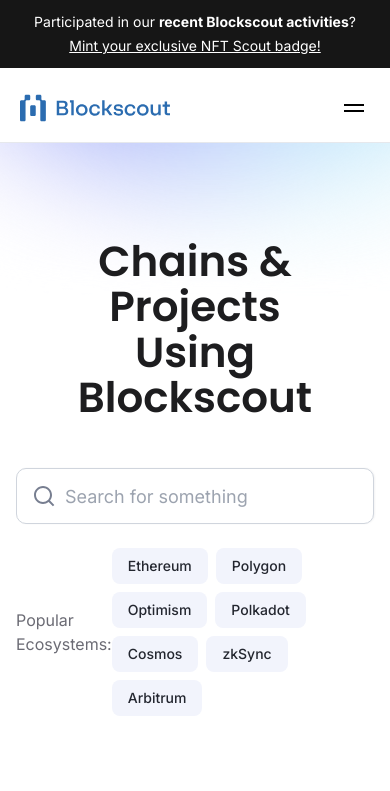
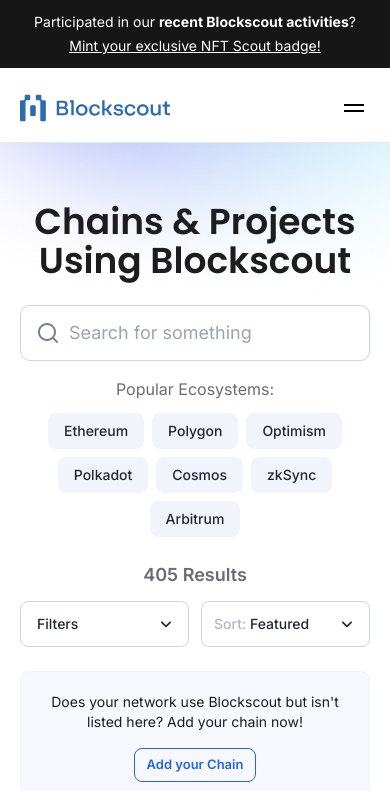
Before and after one commit to blockscout/chainscout, a Next.js app: page / in a window 390 px wide. Shown: the top 791 px of the page. Built offline with nearby package versions, Linux system fonts and the light colour scheme.

Commit message:
adapt for mobiles

```diff
--- a/app/page.tsx
+++ b/app/page.tsx
@@ -144,11 +144,11 @@ export default function Home() {
   return (
     <main className="pt-[143px] md:pt-[138px]">
       <div className="flex flex-col items-center custom-background">
-        <div className="flex flex-col items-center px-4 pt-24 w-full max-w-[1376px] mx-auto pb-[100px] sm:px-6 lg:px-10">
-          <h1 className="font-poppins text-[#1d1d1f] text-[42px] md:text-[54px] lg:text-7xl leading-[1.08em] lg:leading-[1.08em] font-semibold text-center mb-12">
+        <div className="flex flex-col items-center px-5 pt-[60px] md:pt-24 w-full max-w-[1376px] mx-auto pb-[100px] sm:px-6 lg:px-10">
+          <h1 className="font-poppins text-[#1d1d1f] text-[36px] md:text-[54px] lg:text-7xl leading-[1.08em] lg:leading-[1.08em] font-semibold text-center mb-6 md:mb-12">
             Chains & Projects<br />Using Blockscout
           </h1>
-          <div className="flex flex-col w-full lg:w-[860px] mb-[70px]">
+          <div className="flex flex-col w-full lg:w-[860px] mb-6 md:mb-[70px]">
             <SearchBar onSearch={setSearchTerm} />
             <PopularEcosystems
               ecosystems={popularEcosystems}
@@ -156,8 +156,8 @@ export default function Home() {
               onSelect={handleEcosystemSelect}
             />
           </div>
-          <div className="w-full mb-6 flex justify-between items-center">
-            <div className="text-[22px] font-semibold text-[#6b6b74]">
+          <div className="w-full mb-6 flex flex-col md:flex-row gap-3 md:gap-0 justify-between items-center">
+            <div className="text-lg md:text-[22px] font-semibold text-[#6b6b74]">
               {sortedAndFilteredChains.length} Results
             </div>
             <Filters
--- a/components/AddChainSection.tsx
+++ b/components/AddChainSection.tsx
@@ -3,8 +3,8 @@ import Link from 'next/link';
 
 const AddChainSection: React.FC = () => {
   return (
-    <div className="w-full py-2 px-4 bg-[#f7f8fd] border border-[#f2f4fc] rounded-lg flex items-center justify-center gap-4 mb-6">
-      <p className="text-[#1d1d1f] text-sm">
+    <div className="w-full py-5 md:py-2 px-4 bg-[#f7f8fd] border border-[#f2f4fc] rounded-lg flex flex-col md:flex-row items-center justify-center gap-4 mb-6">
+      <p className="text-[#1d1d1f] text-sm text-center">
         Does your network use Blockscout but isn&apos;t listed here? Add your chain now!
       </p>
       <Link
--- a/components/ChainCard.tsx
+++ b/components/ChainCard.tsx
@@ -2,6 +2,7 @@ import { ChainData } from '@/types';
 import Image from 'next/image';
 import Link from 'next/link';
 import { HOSTING_PROVIDERS, HostingProvider, ROLLUP_TYPES, RollupType } from '@/utils/constants';
+import LinkIcon from '@/public/link.svg';
 
 const hostingColors: Record<HostingProvider, { bg: string; text: string }> = {
   'blockscout': { bg: '#91eabf', text: '#006635' },
@@ -55,16 +56,14 @@ export default function ChainCard({
         )}
       </div>
       <div className="flex items-center mb-4 gap-3">
-        <div className="w-14 h-14 flex-shrink-0">
         <Image
           src={logo}
           alt={`${name} logo`}
           width={56}
           height={56}
-            className="rounded-lg"
+          className="rounded-lg w-[48px] h-[48px] md:w-[56px] md:h-[56px] flex-shrink-0"
         />
-        </div>
-        <h3 className="text-[22px] font-semibold text-gray-900">{name}</h3>
+        <h3 className="text-xl md:text-[22px] font-semibold text-gray-900">{name}</h3>
       </div>
       <div className="flex flex-col flex-1 relative">
         <p className="text-gray-600 mb-[60px] flex-1">{description}</p>
@@ -79,19 +78,20 @@ export default function ChainCard({
 
         {/* Hover effect block */}
         <div className="absolute inset-0 bg-white flex flex-col justify-end opacity-0 translate-y-4 group-hover:opacity-100 group-hover:translate-y-0 transition-all duration-300 ease-in-out">
-          <Link href={website} className="text-black hover:text-blue-600 mb-4 flex items-center justify-between" target="_blank" rel="noopener noreferrer">
-            Project Website
-            <svg className="w-4 h-4" fill="none" stroke="currentColor" viewBox="0 0 24 24" xmlns="http://www.w3.org/2000/svg">
-              <path strokeLinecap="round" strokeLinejoin="round" strokeWidth={2} d="M9 5l7 7-7 7" />
-            </svg>
+          {[
+            { href: website, text: 'Project Website' },
+            { href: url, text: 'Blockscout Explorer' },
+          ].map(({ href, text }, index, array) => (
+            <>
+              <Link href={href} className="group/link flex items-center justify-between py-3" target="_blank" rel="noopener noreferrer">
+                <span className="text-sm font-medium text-black group-hover/link:text-blue-600 transition-colors duration-[400ms]">
+                  {text}
+                </span>
+                <LinkIcon className="flex-shrink-0 text-[#B1B5C3] group-hover/link:text-blue-600 transition-colors duration-[400ms]"/>
               </Link>
-          <div className="border-t border-gray-200 mb-4"></div>
-          <Link href={url} className="text-black hover:text-blue-600 flex items-center justify-between" target="_blank" rel="noopener noreferrer">
-            Blockscout Explorer
-            <svg className="w-4 h-4" fill="none" stroke="currentColor" viewBox="0 0 24 24" xmlns="http://www.w3.org/2000/svg">
-              <path strokeLinecap="round" strokeLinejoin="round" strokeWidth={2} d="M9 5l7 7-7 7" />
-            </svg>
-          </Link>
+              {index < array.length - 1 && <div className="border-t border-gray-200 my-3"></div>}
+            </>
+          ))}
         </div>
       </div>
     </div>
--- a/components/Filters.tsx
+++ b/components/Filters.tsx
@@ -107,11 +107,11 @@ const Filters: React.FC<FiltersProps> = ({
   }, []);
 
   return (
-    <div className="flex items-center gap-4">
-      <div className="relative" ref={filterRef}>
+    <div className="flex items-center w-full md:w-auto gap-3">
+      <div className="md:relative flex-1 md:flex-auto" ref={filterRef}>
         <button
           onClick={() => setIsFilterOpen(!isFilterOpen)}
-          className="flex items-center h-[46px] gap-2 p-[10px_12px_10px_16px] border border-[#d0d5dd] rounded-lg text-sm font-medium text-[#23262f] hover:bg-[#f2f4fc] focus:outline-none focus:border-[#85888e] transition-colors"
+          className="w-full flex items-center h-[46px] gap-2 p-[10px_12px_10px_16px] border border-[#d0d5dd] rounded-lg text-sm font-medium text-[#23262f] hover:bg-[#f2f4fc] focus:outline-none focus:border-[#85888e] transition-colors"
         >
           {appliedFiltersCount > 0 && (
             <div className="h-6 min-w-6 px-[3px] text-sm text-semibold text-white bg-[#23262f] rounded-full flex items-center justify-center">
@@ -124,11 +124,11 @@ const Filters: React.FC<FiltersProps> = ({
             alt="arrow"
             width={20}
             height={20}
-            className={`transition-transform duration-300 ${isFilterOpen ? 'rotate-180' : ''}`}
+            className={`ml-auto transition-transform duration-300 ${isFilterOpen ? 'rotate-180' : ''}`}
           />
         </button>
         <div
-          className={`absolute z-10 right-0 mt-2 w-[calc(100vw-32px)] lg:w-[750px] bg-white rounded-[10px] shadow-[0_0_1px_rgba(0,0,0,.25),10px_0_32px_rgba(104,107,116,.02),12px_0_36px_rgba(33,41,41,.12)] transition-all duration-300 ease-in-out ${
+          className={`absolute z-10 md:right-0 mt-2 w-[calc(100vw-32px)] lg:w-[750px] bg-white rounded-[10px] shadow-[0_0_1px_rgba(0,0,0,.25),10px_0_32px_rgba(104,107,116,.02),12px_0_36px_rgba(33,41,41,.12)] transition-all duration-300 ease-in-out ${
             isFilterOpen ? 'opacity-100 translate-y-0' : 'opacity-0 -translate-y-4 pointer-events-none'
           }`}
         >
@@ -166,18 +166,20 @@ const Filters: React.FC<FiltersProps> = ({
           </div>
         </div>
       </div>
-      <div className="relative" ref={sortRef}>
+      <div className="relative flex-1 md:flex-auto" ref={sortRef}>
         <button
           onClick={() => setIsSortOpen(!isSortOpen)}
-          className="flex items-center h-[46px] py-2.5 px-3 border border-[#d0d5dd] rounded-lg text-sm font-medium text-[#23262f] hover:bg-[#f2f4fc] focus:outline-none focus:border-[#85888e] transition-colors"
+          className="w-full flex items-center gap-2 h-[46px] py-2.5 px-3 border border-[#d0d5dd] rounded-lg text-sm font-medium text-[#23262f] hover:bg-[#f2f4fc] focus:outline-none focus:border-[#85888e] transition-colors"
         >
-          <span className="text-[#b1b5c3] mr-1">Sort:</span> {sortOption}
+          <span>
+            <span className="text-[#b1b5c3]">Sort:</span> {sortOption}
+          </span>
           <Image
             src="/arrow-down.svg"
             alt="arrow"
             width={20}
             height={20}
-            className={`ml-2 transition-transform duration-300 ${isSortOpen ? 'rotate-180' : ''}`}
+            className={`ml-auto transition-transform duration-300 ${isSortOpen ? 'rotate-180' : ''}`}
           />
         </button>
         {isSortOpen && (
--- a/components/PopularEcosystems.tsx
+++ b/components/PopularEcosystems.tsx
@@ -8,9 +8,9 @@ type PopularEcosystemsProps = {
 
 const PopularEcosystems: React.FC<PopularEcosystemsProps> = ({ ecosystems, selectedEcosystems, onSelect }) => {
   return (
-    <div className="w-full mt-6 flex justify-between items-center">
+    <div className="w-full mt-4 md:mt-6 flex flex-col md:flex-row gap-3 md:gap-0 justify-between items-center">
       <span className="text-md text-[#6b6b74]">Popular Ecosystems:</span>
-      <div className="flex flex-wrap gap-2">
+      <div className="flex flex-wrap gap-2 justify-center md:justify-end">
         {ecosystems.map((ecosystem) => (
           <button
             key={ecosystem}
--- a/components/SearchBar.tsx
+++ b/components/SearchBar.tsx
@@ -35,8 +35,7 @@ export default function SearchBar({ onSearch }: Props) {
       </div>
       <input
         type="text"
-        className="w-full text-[#23262f] border border-[#d0d5dd] rounded-[10px] h-[56px] mb-0 pl-12 pr-4 py-4 text-lg leading-[1.55em] transition-colors duration-400 ease-in-out shadow-[1px_0_2px_rgba(16,24,40,0.05)] focus:outline-none focus:border-[#2563eb]"
-        style={{ fontSize: '18px' }}
+        className="w-full text-[16px] md:text-lg text-[#23262f] border border-[#d0d5dd] rounded-[10px] h-[56px] mb-0 pl-12 pr-4 py-4 text-lg leading-[1.55em] transition-colors duration-400 ease-in-out shadow-[1px_0_2px_rgba(16,24,40,0.05)] focus:outline-none focus:border-[#2563eb]"
         placeholder="Search for something"
         value={term}
         onChange={handleChange}
--- a/next.config.mjs
+++ b/next.config.mjs
@@ -4,6 +4,22 @@ const nextConfig = {
   images: {
     domains: ['uploads-ssl.webflow.com'],
   },
-}
+  webpack(config) {
+    const fileLoaderRule = config.module.rules.find(
+      (rule) => rule.test && rule.test instanceof RegExp && rule.test.test('.svg')
+    );
+
+    if (fileLoaderRule) {
+      fileLoaderRule.exclude = /\.svg$/;
+    }
+
+    config.module.rules.push({
+      test: /\.svg$/,
+      use: ['@svgr/webpack'],
+    });
+
+    return config;
+  },
+};
 
 export default nextConfig;
--- a/tailwind.config.ts
+++ b/tailwind.config.ts
@@ -27,6 +27,7 @@ const config: Config = {
     extend: {
       opacity: ['group-hover'],
       translate: ['group-hover'],
+      textColor: ['peer-hover'],
     },
   },
   plugins: [],
```
Also changed, not shown: package.json (+6 -5 lines), public/link.svg (added), 1 other file (tests, documents, lock files or other folders). Lines whose indentation alone changed are shown as unchanged.
